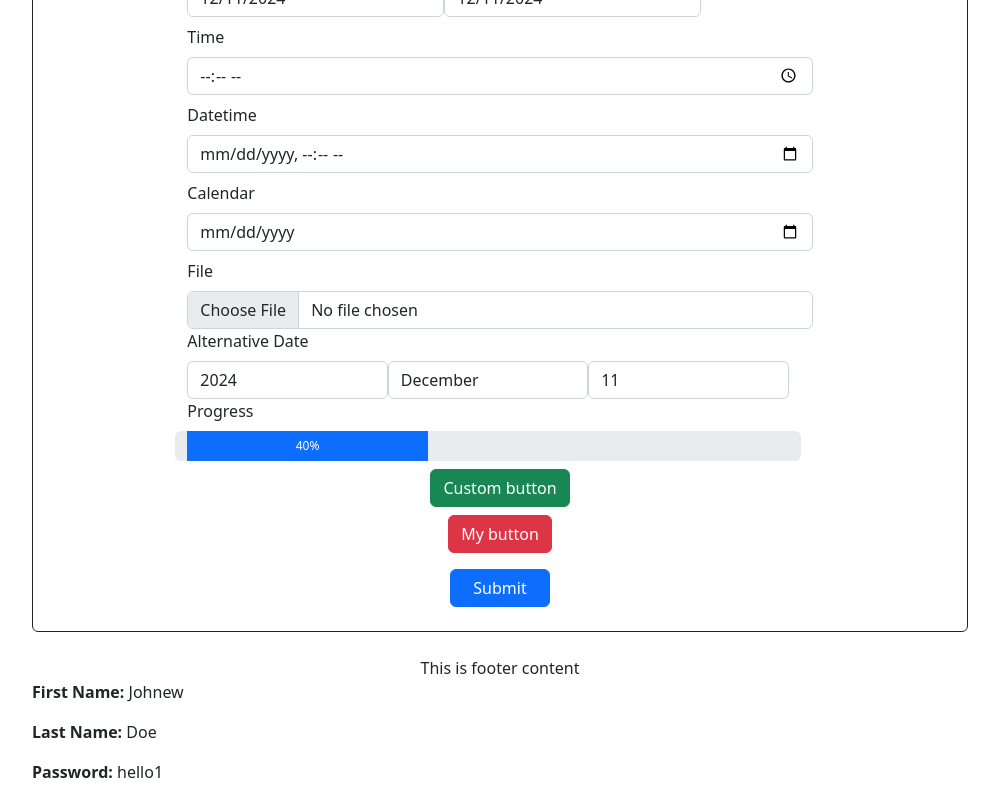
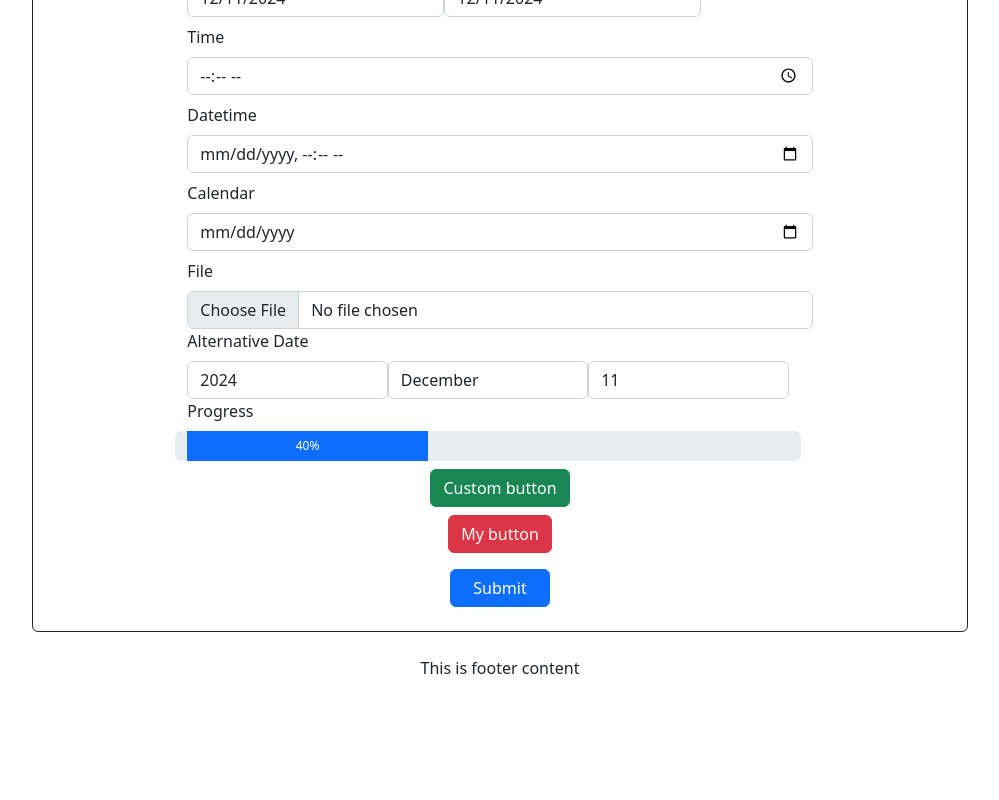
Before and after one commit to BhargavAlois/RJSF-FROM-SCRATCH, a React (Create React App) app: page / in a window 1280 px wide. Shown: the part 747-1547 px from the top of the page, without its empty margins (140-1139 px from the left). After the commit the page ends 1427 px from the top, so only its background shows below. Built offline with nearby package versions, Linux system fonts and the light colour scheme.

Commit message:
Removed unnecessary snippet and comments

```diff
--- a/src/App.js
+++ b/src/App.js
@@ -7,8 +7,9 @@ import 'bootstrap/dist/css/bootstrap.min.css';
 import './index.css';
 
 function App() {
-  const [formData, setFormData] = useState({"firstName" : "Johnew", "lastName" : "Doe", "password" : "hello1"});
+  const [formData, setFormData] = useState({});
   // const [formData, setFormData] = useState({});
+  const prefilledFormData = {"firstName" : "Johnew", "lastName" : "Doe", "password" : "hello1"};
 
   const renderFormData = () => {
     console.log("data submitted : ", formData);
@@ -103,7 +104,7 @@ function App() {
           onChange={handleOnChange}
           onSuccess={handleOnSuccess}
           onError={handleOnError}
-          formData={formData} />
+          formData={prefilledFormData} />
         {Object.keys(formData).length > 0 && renderFormData()}
       </div>
     </div>
--- a/src/templates/CustomContentTemplate.js
+++ b/src/templates/CustomContentTemplate.js
@@ -3,7 +3,7 @@ import DatePicker from "react-datepicker";
 import "react-datepicker/dist/react-datepicker.css";
 import Button from "../widgets/ButtonWidget";
 
-const CustomContentTemplate = ({ formData, handleChange, uiSchema, schema, errors, onChange, onSuccess, onError }) => {
+const CustomContentTemplate = ({ formData, uiSchema, schema, errors, onChange : handleChange, onSuccess, onError, onSubmit }) => {
   const [preview, setPreview] = useState();
   const [fileDetails, setFileDetails] = useState(null);
 
@@ -11,7 +11,7 @@ const CustomContentTemplate = ({ formData, handleChange, uiSchema, schema, error
     const { title, enum: enumValues } = field;
     const uiField = uiSchema[fieldName] || {};
     const widget = uiField["ui:widget"] || "text";
-    const errorMessage = errors[fieldName];
+    // const errorMessage = errors[fieldName];
     const fieldClass = uiField["ui:classNames"] || "form-control";
     // const errorMessageClass = uiField["ui:errorMessageClass"] || "text-danger";
     const layoutClass = uiField["ui:layout"];
```
